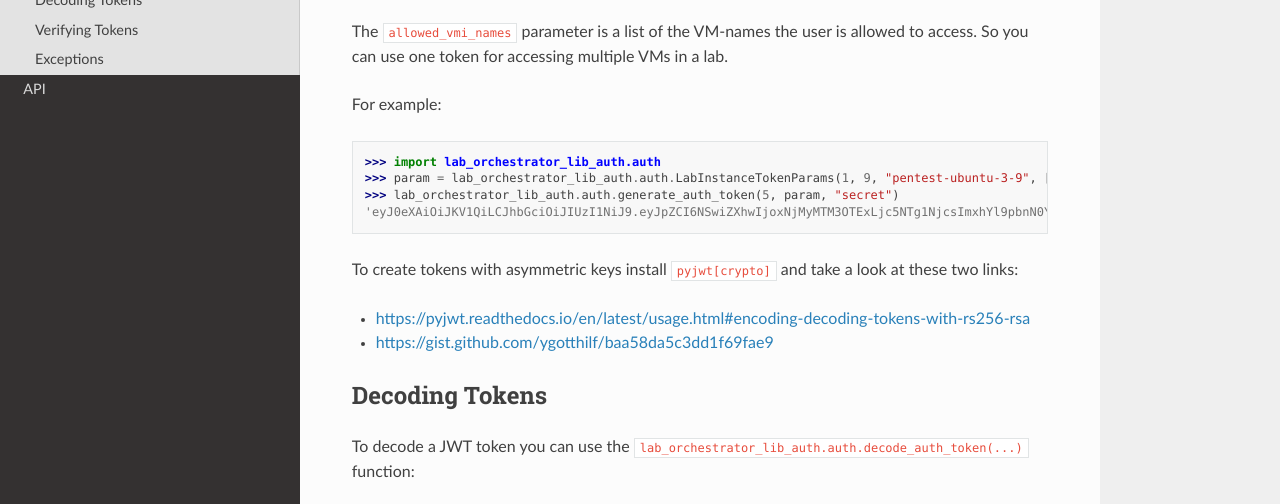
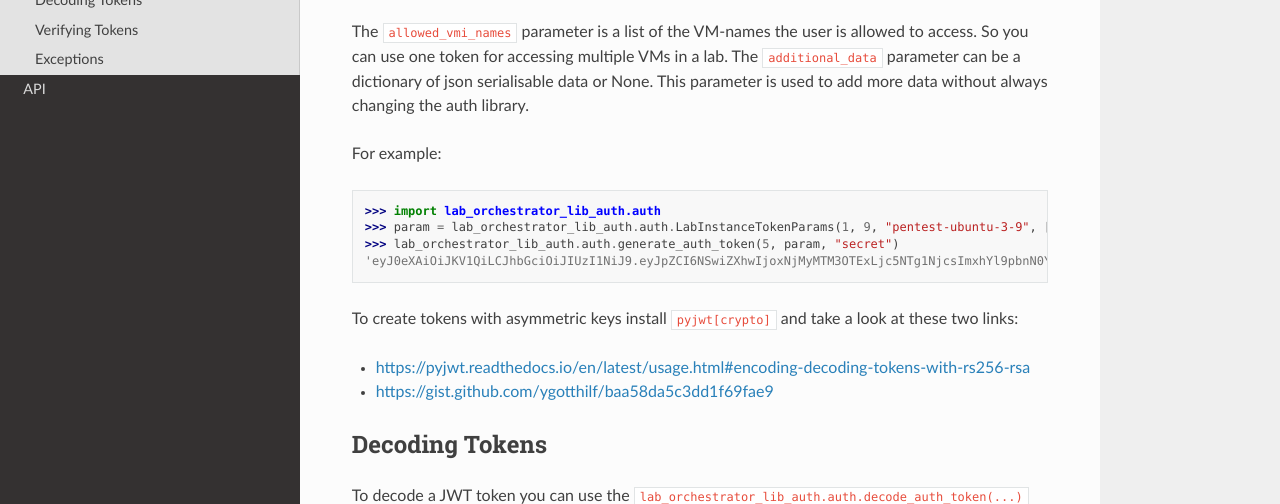
Before and after one commit to LabOrchestrator/LabOrchestratorLib-Auth, a Sphinx documentation site: the page built from docs/source/usage.rst, in a window 1280 px wide and 900 px high, scrolled down 575 px, cut to the strip 236-740 px from the top of the window. Built offline with Sphinx 7.4.7 and the Read the Docs theme 2.0.0, drawn with Linux system fonts in a browser that asks for light colours.

Commit message:
added docs

```diff
--- a/docs/source/usage.rst
+++ b/docs/source/usage.rst
@@ -23,7 +23,7 @@ The ``user_id`` parameter should be either of type ``str`` or ``int`` and contai
 
 .. autoclass:: lab_orchestrator_lib_auth.auth.LabInstanceTokenParams
 
-The ``allowed_vmi_names`` parameter is a list of the VM-names the user is allowed to access. So you can use one token for accessing multiple VMs in a lab.
+The ``allowed_vmi_names`` parameter is a list of the VM-names the user is allowed to access. So you can use one token for accessing multiple VMs in a lab. The ``additional_data`` parameter can be a dictionary of json serialisable data or None. This parameter is used to add more data without always changing the auth library.
 
 For example:
 
```
